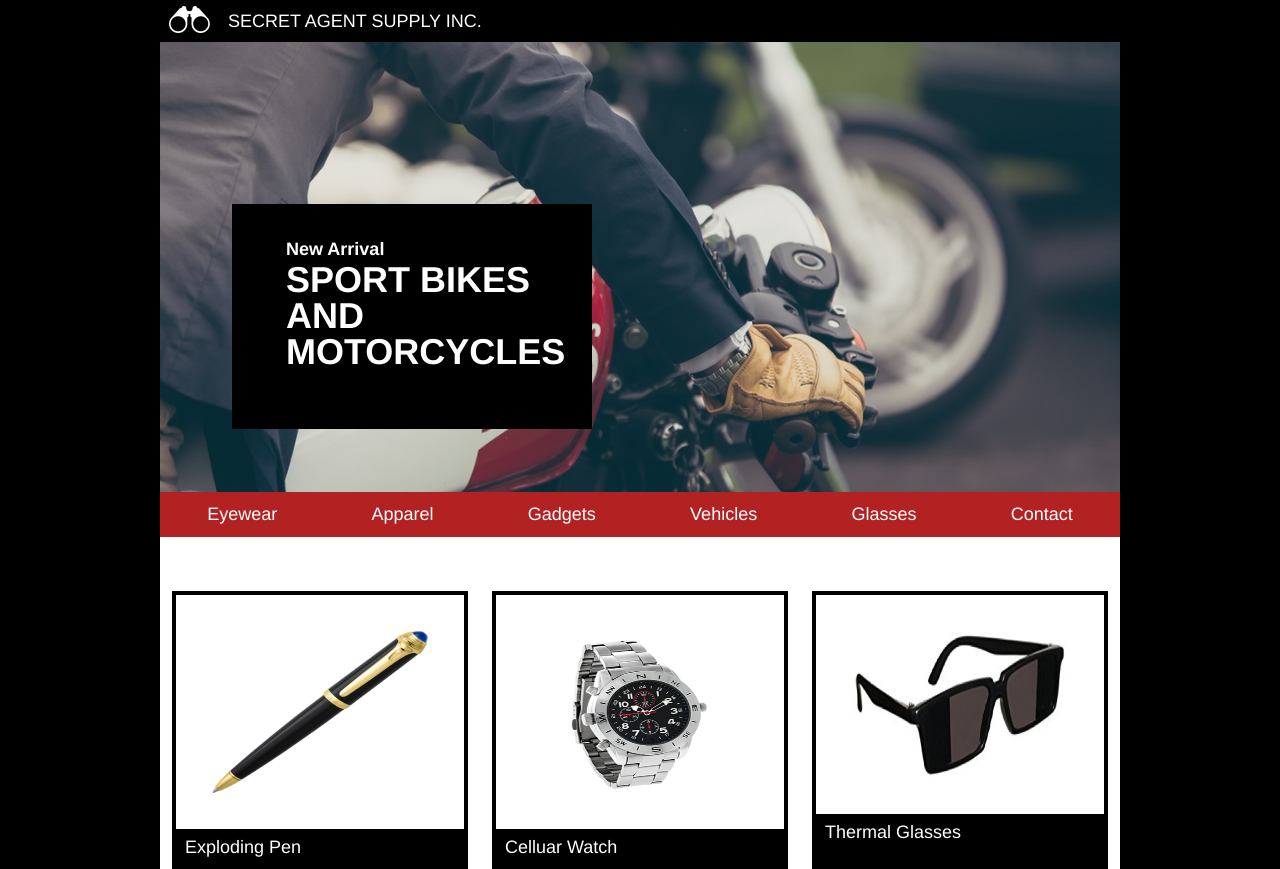
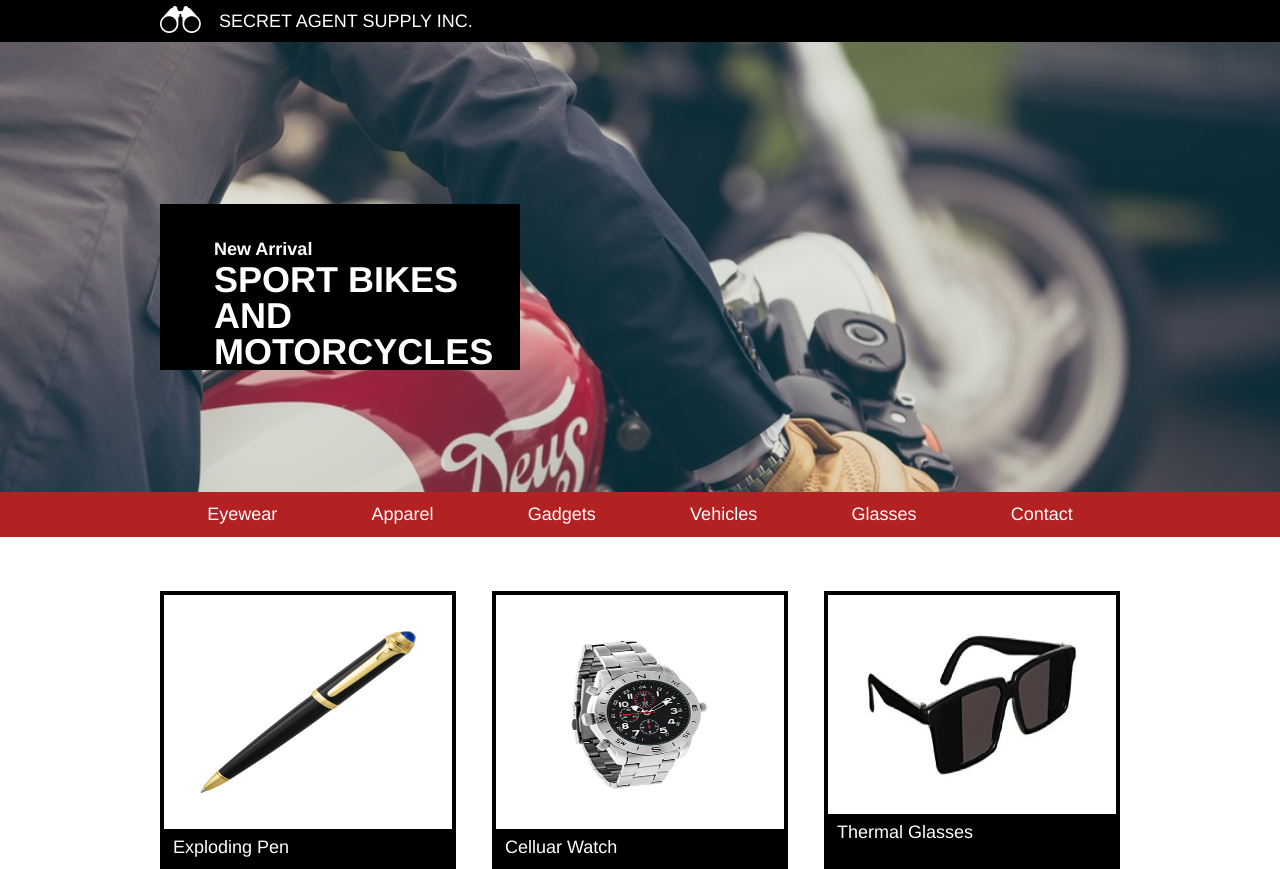
Before and after one commit to angelojohngage/sas, a plain HTML site: page index.html in a window 1280 px wide. Drawn offline with Linux system fonts and the light colour scheme.

Commit message:
fixed all code to make proper size for all content, still trouble glasses

```diff
--- a/index.html
+++ b/index.html
@@ -12,23 +12,27 @@
 
         <div class="logo">
           <img src="./images/logo.png">
+          <span class="company-name"> SECRET AGENT SUPPLY INC.</span>
         </div>
-        <span> SECRET AGENT SUPPLY INC.</span>
 
       </header>
     <!--Banner-->
-      <div class="container" id="banner">
+      <div id="banner">
 
+        <div class="container">
           <div class="arrivals">
             <h3>New Arrival</h3>
             <h1>SPORT BIKES AND MOTORCYCLES</h1>
+          </div>
         </div>
 
       </div>
 
 
     <!--Nav-->
-      <div class="nav">
+      <nav>
+
+        <div id="navigation">
           <span>Eyewear</span>
           <span>Apparel</span>
           <span>Gadgets</span>
@@ -36,19 +40,27 @@
           <span>Glasses</span>
           <span>Contact</span>
         </div>
+
+      </nav>
     <!---Main Content-->
-      <div class="container" id="products">
+      <div id="products">
+        <div class="product-line">
+
           <div class="product">
             <img src="./images/pen.png">
             <span>Exploding Pen</span>
           </div>
+
           <div class="product">
             <img src="./images/watch.png">
             <span>Celluar Watch</span>
           </div>
+
           <div class="product">
-          <img src="./images/glasses.png">
+            <img class="glasses" src="./images/glasses.png">
             <span>Thermal Glasses</span>
+          </div>
+
         </div>
       </div>
     <!--Info-->
--- a/style.css
+++ b/style.css
@@ -7,25 +7,27 @@ body {
   margin: 0 auto;
   font-family: Helvetica;
   color: white;
-  width: 960px;
 }
 
 header {
   background-color: black;
-  display: flex;
+
 }
 
 .logo {
-  margin-left: 0.5rem;
+  display: flex;
+  width: 960px;
+  margin: 0 auto;
+}
+
+.logo img {
+  height: 1.5rem;
   margin-top: 0.33rem;
   margin-bottom: 0.33rem;
 }
 
-.logo img {
-  height: 1.5rem;
-}
-
-header span {
+.company-name {
+  display: inline-flex;
   margin-left: 1rem;
   margin-top: 0.66rem;
   margin-bottom: 0.66rem;
@@ -33,7 +35,8 @@ header span {
 
 .container {
   display: flex;
-
+  width: 960px;
+  margin: 0 auto;
 }
 
 #banner {
@@ -48,7 +51,7 @@ header span {
   width: 20rem;
   margin-top: 9rem;
   height: 50%;
-  margin-left: 4rem;
+
 }
 
 .arrivals h3 {
@@ -64,29 +67,44 @@ header span {
   margin-left: 3rem;
 }
 
-.nav {
+nav {
+display: flex;
+background-color: firebrick;
+}
+
+#navigation {
   display: inline-flex;
   justify-content: space-around;
-  width: 100%;
+  width: 960px;
   background-color: firebrick;
+  margin: 0 auto;
 }
 
-.nav span {
+#navigation span {
   margin-top: 0.75rem;
   margin-bottom: 0.75rem;
 }
 
 #products {
+  display: flex;
   width: 100%;
   background-color: white;
   justify-content: space-around;
+
+}
+
+.product-line {
+  display: inline-flex;
+  margin: o auto;
+  width: 960px;
+  justify-content: space-between;
+
 }
 
 .product {
   margin-top: 3rem;
   display: inline-flex;
   flex-direction: column;
-  justify-content: space-between;
   border: 4px solid black;
   width: 30%;
   height: 15rem;
@@ -95,14 +113,10 @@ header span {
 .product img {
   margin: 2rem 2rem;
   height: 9rem;
-
-
-
 }
 
 .product span {
   height: 2rem;
   padding: 0.5rem;
   background-color: black;
-
 }
```
Lines whose indentation alone changed are shown as unchanged.
